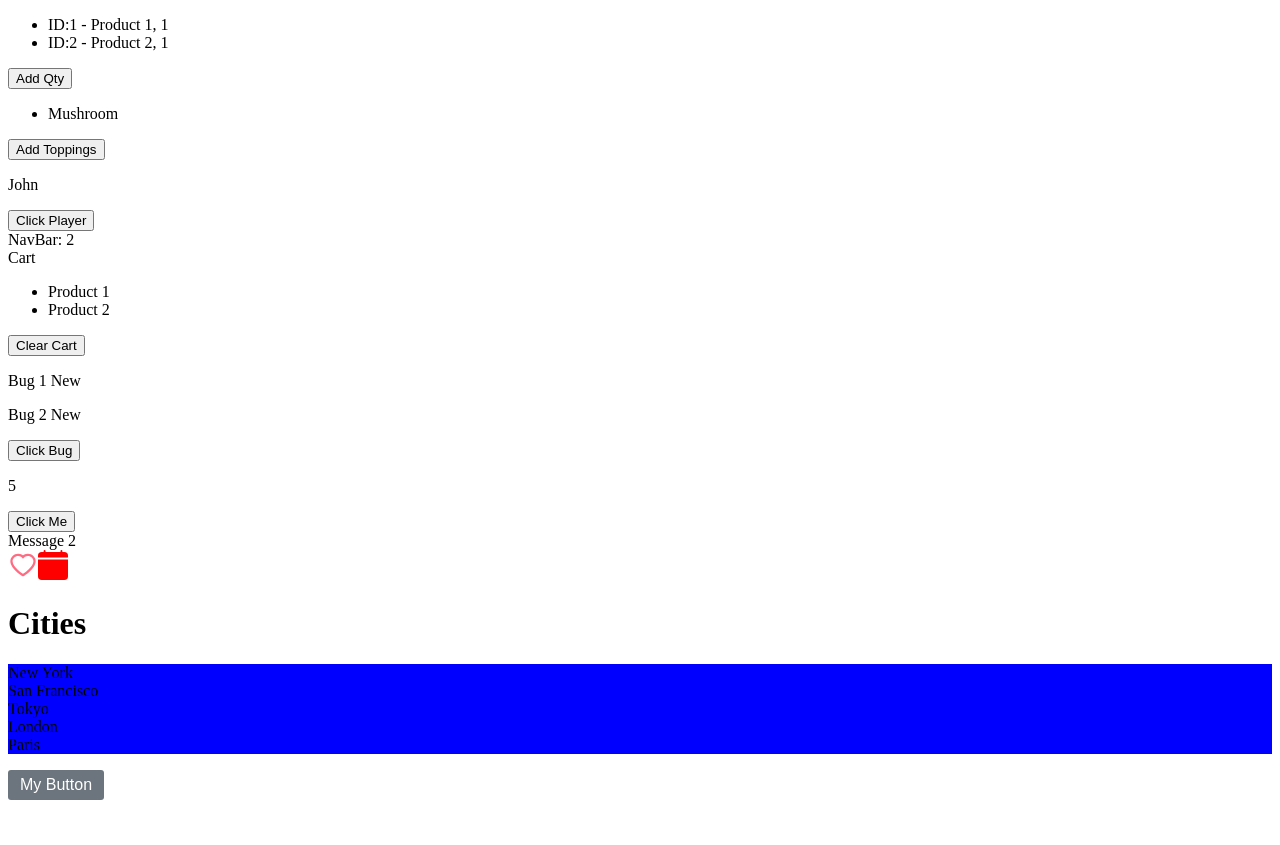
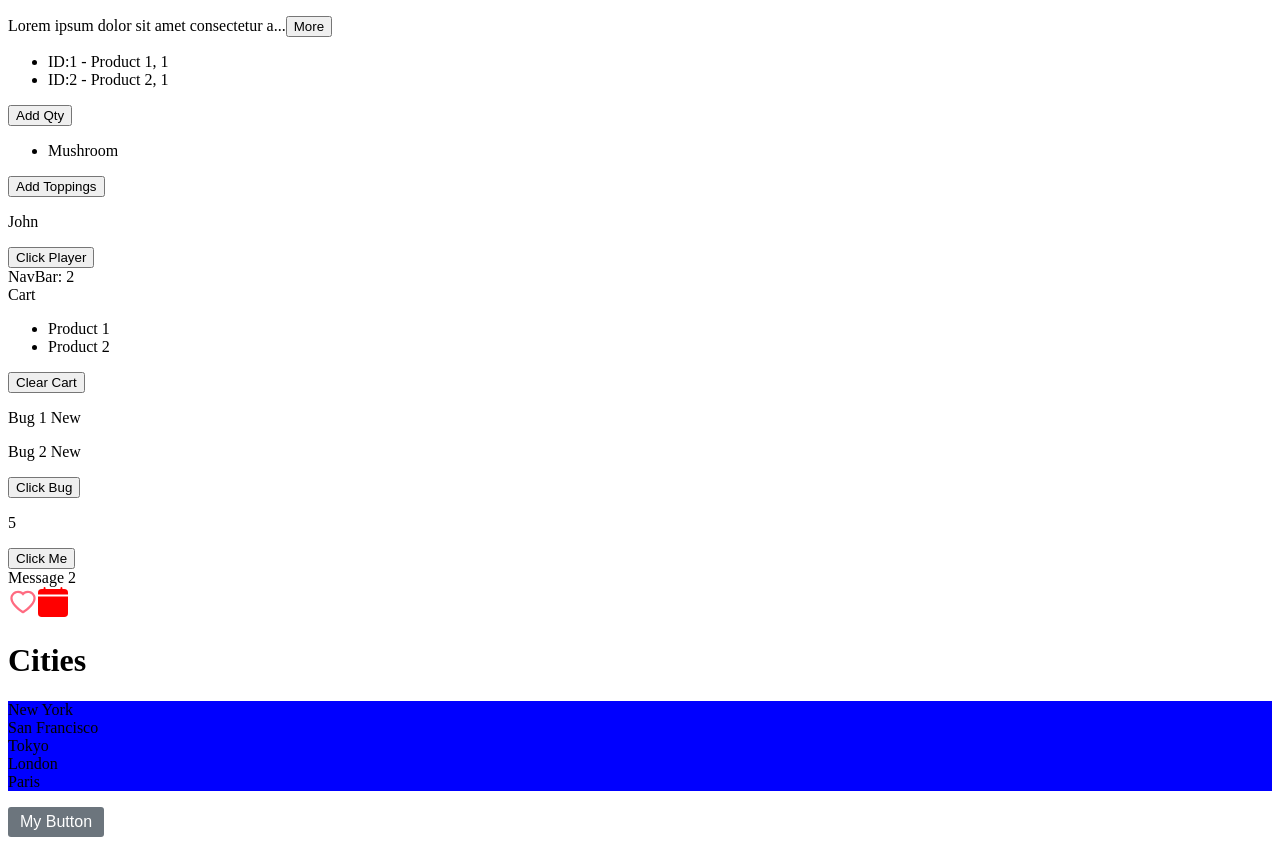
Before and after one commit to lab127/react-vite, a React (Vite) app: page / in a window 1280 px wide. Before the commit the page ends 808 px from the top, so only its background shows below. Built offline with nearby package versions, Linux system fonts and the light colour scheme.

Commit message:
p1.5.13 exercise build expandable text

```diff
--- a/src/App.tsx
+++ b/src/App.tsx
@@ -9,6 +9,7 @@ import Message from "./Message";
 import produce from "immer";
 import NavBar from "./components/NavBar";
 import Cart from "./components/Cart";
+import ExpandableText from "./components/ExpandableText";
 
 function App() {
   let items = ["New York", "San Francisco", "Tokyo", "London", "Paris"];
@@ -25,6 +26,7 @@ function App() {
     // current adalah arg fungsi setAlertVisibility
     // jadi bisa apa aja
     setAlertVisibility((current) => !current);
+    // setAlertVisibility(!alertVisible);
   };
 
   // object/array dianggap sebagai immutable
@@ -147,6 +149,27 @@ function App() {
 
   return (
     <>
+      <div className="exersice-13-1 build-expandable-text">
+        <ExpandableText maxChar={40}>
+          Lorem ipsum dolor sit amet consectetur adipisicing elit. Repellendus
+          facilis quas, sequi ipsa similique at cumque natus veritatis maiores
+          mollitia culpa eius, temporibus assumenda nemo saepe corrupti dolorum
+          soluta beatae voluptatem vitae voluptate tempore quia! Necessitatibus
+          voluptatum tempore inventore distinctio nisi, mollitia ex neque
+          consectetur odio modi magni blanditiis eos, laudantium, voluptatibus
+          quae illo laboriosam in adipisci fuga accusantium cupiditate ipsam
+          porro! Nesciunt, laudantium mollitia expedita dolores perferendis aut
+          molestias pariatur, quia at repudiandae, optio nemo dolorum. Quas quam
+          a quod atque at ad soluta, laboriosam dolorem accusantium velit!
+          Molestiae, consequatur unde dignissimos libero aliquid obcaecati aut
+          minima delectus esse accusantium? Velit illum autem veritatis quas
+          fuga natus, laborum minus! Aliquam velit quasi voluptate nisi iusto
+          sed esse iure quia cum. Odio tempora, inventore ipsam officiis
+          consequuntur aspernatur dolorum laborum, praesentium recusandae minus
+          numquam voluptatem et similique labore iure, ipsum natus excepturi
+          non. Odit rerum odio harum esse, praesentium mollitia?
+        </ExpandableText>
+      </div>
       <div className="exersice-3 updating state">
         <ul>
           {productCart.items.map((item) => (
--- /dev/null
+++ b/src/components/ExpandableText.tsx
@@ -0,0 +1,36 @@
+import { useState } from "react";
+
+interface ExpandableTextProps {
+  children: string;
+  maxChar?: number;
+}
+
+const ExpandableText = ({ maxChar = 100, children }: ExpandableTextProps) => {
+  // jawaban aslinya
+  const [isExpanded, setExpanded] = useState(false);
+  if (children.length <= maxChar) return <p>{children}</p>;
+  const text = isExpanded ? children : children.substring(0, maxChar);
+  return (
+    <p>
+      {text}...
+      <button onClick={() => setExpanded(!isExpanded)}>
+        {isExpanded ? "Less" : "More"}
+      </button>
+    </p>
+  );
+  // Jawaban sendiri
+  //   const [moreText, setMoreText] = useState(false);
+  //   const moreTextToggle = () => {
+  //     setMoreText(!moreText);
+  //   };
+  //   return (
+  //     <div>
+  //       {moreText === false ? children.slice(0, maxChar) : children}
+  //       <button onClick={moreTextToggle}>
+  //         {moreText === false ? "More" : "Less"}
+  //       </button>
+  //     </div>
+  //   );
+};
+
+export default ExpandableText;
```
